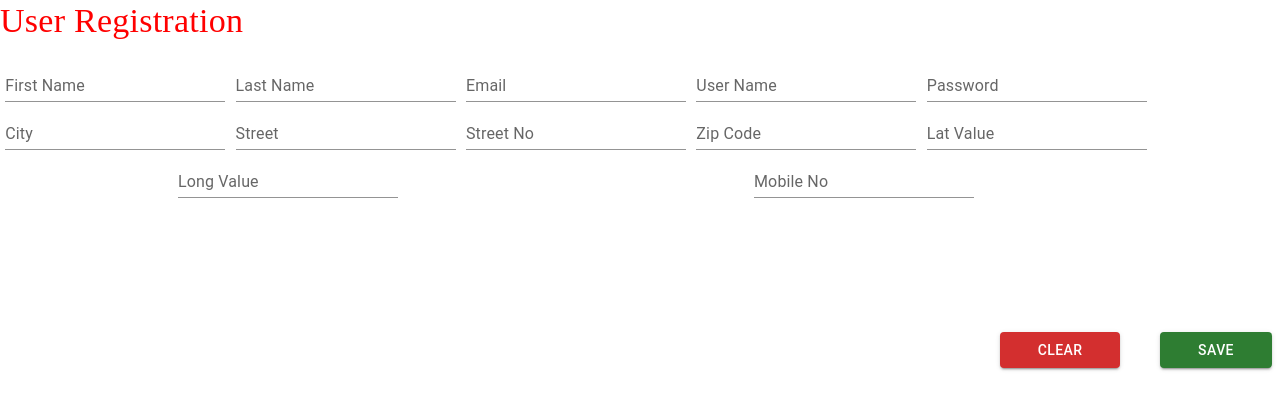
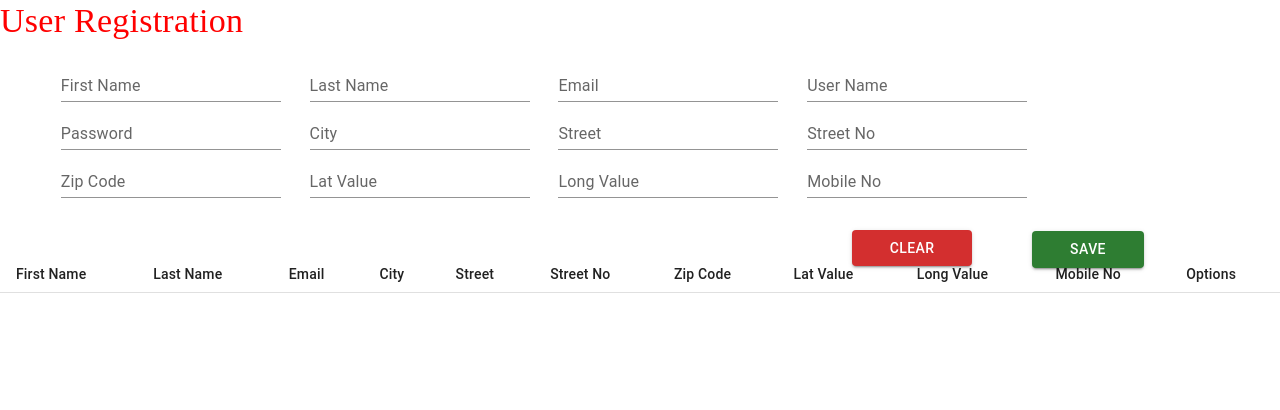
Before and after one commit to oshadaera68/React_Assesment_v0.1, a React (Create React App) app: page /user in a window 1280 px wide. Shown: the top 410 px of the page. Built offline with nearby package versions, Linux system fonts and the light colour scheme; the HTML template or start-up script is replaced by a standard one.

Commit message:
dashboard finished

```diff
--- a/package.json
+++ b/package.json
@@ -12,6 +12,7 @@
     "@testing-library/user-event": "^13.5.0",
     "react": "^18.2.0",
     "react-dom": "^18.2.0",
+    "react-icons": "^4.4.0",
     "react-router-dom": "^6.3.0",
     "react-scripts": "5.0.1",
     "typography": "^0.16.21",
--- a/src/Dashboard/Dashboard.css
+++ b/src/Dashboard/Dashboard.css
@@ -0,0 +1,104 @@
+.h3 {
+    font-family: Comfortaa, sans-serif;
+    color: white;
+}
+
+.nav-bar{
+    position: fixed;
+    height: 65px;
+    width: 100%;
+    font-size: 19px;
+    background-color: blue;
+    /*box-shadow: 2px 1px 2px 1px black;*/
+    top: 0;
+    right: 0;
+    left: 0;
+    margin: auto;
+    z-index: 1;
+}
+
+.btn__center{
+    display: flex;
+    justify-content: center;
+    position: relative;
+    top: -6vh;
+}
+
+.btn2{
+    position: relative;
+    left: 5vh;
+    width: 14vh;
+    height: 34px;
+    font-family: Comfortaa,sans-serif;
+}
+.btn1{
+    position: relative;
+    left: -8vh;
+    width: 14vh;
+    height: 34px;
+}
+
+.card_1{
+    position: absolute;
+    top: 12vh;
+    width: 40vh;
+    left: 34vh;
+}
+
+.type{
+    position: relative;
+    left: 6vh;
+    top:1vh;
+    color: white;
+}
+
+.card_2{
+    position: absolute;
+    top: 12vh;
+    width: 40vh;
+    left: 123vh;
+}
+
+.span{
+    position: relative;
+    left: 6vh;
+}
+
+.type1{
+    position: relative;
+    left: 6vh;
+    top:1vh;
+    color: white;
+}
+
+.span1{
+    position: relative;
+    left: 1vh;
+}
+
+.span2{
+    position: relative;
+    left: 1vh;
+}
+
+.span3{
+    position: relative;
+    left: 9vh;
+}
+
+.card_3{
+    position: absolute;
+    top: 56vh;
+    width: 40vh;
+    left: 79vh;
+}
+
+.span4{
+    position: relative;
+    left: 0;
+}
+
+.span5{
+    position: relative;
+    left: 10vh;
+}
--- a/src/Dashboard/Dashboard.js
+++ b/src/Dashboard/Dashboard.js
@@ -1,5 +1,68 @@
+import * as React from 'react';
+import Card from '@mui/material/Card';
+import CardContent from '@mui/material/CardContent';
+import Button from '@mui/material/Button';
+import Typography from '@mui/material/Typography';
+import './Dashboard.css';
+
 function Dashboard() {
 
+    return (
+        <div>
+            {/*Navigation Bar*/}
+            <header>
+                <nav className='nav-bar'>
+                    <div className='naming'>
+                        <p className='h3'>Dashboard</p>
+                    </div>
+                    <div className='btn__center'>
+                        <Button variant="contained" className='btn1' color='success'>Product</Button>
+                        <Button variant="contained" className='btn2' color='success'>Cart</Button>
+                    </div>
+                </nav>
+            </header>
+
+            {/*Cards*/}
+            <div>
+                <div className='card_1'>
+                    <Card sx={{ backgroundColor: 'red', height:'27vh'}}>
+                        <CardContent>
+                            <Typography variant="h4" className='type' gutterBottom component="div"
+                                        fontFamily='comfortaa'>
+                                <span className='span2' style={{top:'3vh', left:'2vh'}}>Products</span>
+                                <br/>
+                                <span className='span3' style={{top:'6vh', left:'9vh'}}>60</span>
+                            </Typography>
+                        </CardContent>
+                    </Card>
+                </div>
+                <div className='card_2'>
+                    <Card sx={{backgroundColor: '#9b59b6', height:'27vh'}}>
+                        <CardContent>
+                            <Typography variant="h4" className='type1' gutterBottom component="div"
+                                        fontFamily='comfortaa, sans-serif'>
+                                <span className='span1' style={{top:'3vh', left:'6vh'}}>Cart</span>
+                                <br/>
+                                <span className='span' style={{top:'6vh', left:'9vh'}}>12</span>
+                            </Typography>
+                        </CardContent>
+                    </Card>
+                </div>
+                <div className='card_3'>
+                    <Card sx={{backgroundColor: '#9b59b6', height:'27vh'}}>
+                        <CardContent>
+                            <Typography variant="h4" className='type1' gutterBottom component="div"
+                                        fontFamily='comfortaa, sans-serif'>
+                                <span className='span4' style={{top:'3vh', left:'6vh'}}>Users</span>
+                                <br/>
+                                <span className='span5' style={{top:'6vh', left:'9vh'}}>43</span>
+                            </Typography>
+                        </CardContent>
+                    </Card>
+                </div>
+            </div>
+        </div>
+    );
 }
 
 export default Dashboard;
--- a/src/User Register/UserRegister.css
+++ b/src/User Register/UserRegister.css
@@ -2,29 +2,36 @@
     display: flex;
     flex-direction: row;
     flex-wrap: wrap;
-    height: 50%;
-    width: 90%;
+    height: 60%;
+    width: 80%;
     align-items: center;
-    justify-content: space-around;
+    justify-content: space-evenly;
 }
-
 
 .clear{
     position: absolute;
-    left: 125vh !important;
-    top: 134px !important;
+    left: 34vh !important;
+    top: 4vh !important;
     width: 15vh;
 }
 
 .save{
     position: absolute;
-    left: 130vh !important;
-    top: 134px !important;
+    left: 56vh !important;
+    top: -3px !important;
     width: 14vh;
 }
 
 .txt{
-    left: 0;
-    justify-content: center;
+    left: 4vh;
+}
 
+.table{
+    position: absolute;
+    top: 32vh;
+    color: white;
 }
+
+.col{
+    color: white;
+}
--- a/src/User Register/UserRegister.js
+++ b/src/User Register/UserRegister.js
@@ -2,7 +2,26 @@ import './UserRegister.css'
 import Typography from '@mui/material/Typography'
 import TextField from '@mui/material/TextField';
 import Button from '@mui/material/Button';
+import Table from '@mui/material/Table';
+import TableBody from '@mui/material/TableBody';
+import TableCell from '@mui/material/TableCell';
+import TableContainer from '@mui/material/TableContainer';
+import TableHead from '@mui/material/TableHead';
+import TableRow from '@mui/material/TableRow';
+import Paper from '@mui/material/Paper';
 import * as React from 'react';
+
+function createData(name, calories, fat, carbs, protein) {
+    return {name, calories, fat, carbs, protein};
+}
+
+const rows = [
+    createData('Frozen yoghurt', 159, 6.0, 24, 4.0),
+    createData('Ice cream sandwich', 237, 9.0, 37, 4.3),
+    createData('Eclair', 262, 16.0, 24, 6.0),
+    createData('Cupcake', 305, 3.7, 67, 4.3),
+    createData('Gingerbread', 356, 16.0, 49, 3.9),
+];
 
 function UserRegister() {
     return (
@@ -11,28 +30,64 @@ function UserRegister() {
                 User Registration
             </Typography>
             <div className='text__container'>
-                <TextField id="standard-basic" label="First Name" variant="standard" className='txt' />
-                <TextField id="standard-basic" label="Last Name" variant="standard" className='txt' />
-                <TextField id="standard-basic" label="Email" variant="standard" className='txt' />
-                <TextField id="standard-basic" label="User Name" variant="standard" className='txt' />
-                <TextField id="standard-password-input" label="Password" type="password" autoComplete="current-password" variant="standard" className='txt' />
-                <TextField id="standard-basic" label="City" variant="standard" className='txt' />
-                <TextField id="standard-basic" label="Street" variant="standard" className='' />
-                <TextField id="standard-basic" label="Street No" variant="standard" className='txt' />
-                <TextField id="standard-basic" label="Zip Code" variant="standard" className='txt' />
-                <TextField id="standard-basic" label="Lat Value" variant="standard" className='lat__value' />
-                <TextField id="standard-basic" label="Long Value" variant="standard" className='long__value' />
-                <TextField id="standard-basic" label="Mobile No" variant="standard" className='mobile__no' />
+                <TextField id="standard-basic" label="First Name" variant="standard" className='txt'/>
+                <TextField id="standard-basic" label="Last Name" variant="standard" className='txt'/>
+                <TextField id="standard-basic" label="Email" variant="standard" className='txt'/>
+                <TextField id="standard-basic" label="User Name" variant="standard" className='txt'/>
+                <TextField id="standard-password-input" label="Password" type="password" autoComplete="current-password"
+                           variant="standard" className='txt'/>
+                <TextField id="standard-basic" label="City" variant="standard" className='txt'/>
+                <TextField id="standard-basic" label="Street" variant="standard" className='txt'/>
+                <TextField id="standard-basic" label="Street No" variant="standard" className='txt'/>
+                <TextField id="standard-basic" label="Zip Code" variant="standard" className='txt'/>
+                <TextField id="standard-basic" label="Lat Value" variant="standard" className='txt'/>
+                <TextField id="standard-basic" label="Long Value" variant="standard" className='txt'/>
+                <TextField id="standard-basic" label="Mobile No" variant="standard" className='txt'/>
             </div>
-            <div>
+            <div className='btn__container'>
                 <Button variant="contained" color='error' className='clear'>Clear</Button>
                 <Button variant="contained" color='success' className='save'>Save</Button>
             </div>
 
             <div>
+                <TableContainer component={Paper}>
+                    <Table sx={{minWidth: 650}} size="small" aria-label="a dense table" className='table'>
+                        <TableHead>
+                            <TableRow>
+                                <TableCell classes='col'>First Name</TableCell>
+                                <TableCell classes='col'>Last Name</TableCell>
+                                <TableCell classes='col'>Email</TableCell>
+                                <TableCell classes='col'>City</TableCell>
+                                <TableCell classes='col'>Street</TableCell>
+                                <TableCell classes='col'>Street No</TableCell>
+                                <TableCell classes='col'>Zip Code</TableCell>
+                                <TableCell classes='col'>Lat Value</TableCell>
+                                <TableCell classes='col'>Long Value</TableCell>
+                                <TableCell classes='col'>Mobile No</TableCell>
+                                <TableCell classes='col'>Options</TableCell>
+                            </TableRow>
+                        </TableHead>
+                        <TableBody>
+                            {/*{rows.map((row) => (*/}
+                            {/*    <TableRow*/}
+                            {/*        key={row.name}*/}
+                            {/*        sx={{ '&:last-child td, &:last-child th': { border: 0 } }}*/}
+                            {/*    >*/}
+                            {/*        <TableCell component="th" scope="row">*/}
+                            {/*            {row.name}*/}
+                            {/*        </TableCell>*/}
+                            {/*        <TableCell align="right">{row.calories}</TableCell>*/}
+                            {/*        <TableCell align="right">{row.fat}</TableCell>*/}
+                            {/*        <TableCell align="right">{row.carbs}</TableCell>*/}
+                            {/*        <TableCell align="right">{row.protein}</TableCell>*/}
+                            {/*    </TableRow>*/}
+                            {/*))}*/}
+                        </TableBody>
+                    </Table>
+                </TableContainer>
             </div>
         </div>
-    );
+);
 }
 
 export default UserRegister
```
Also changed, not shown: 1 other file (tests, documents, lock files or other folders).
